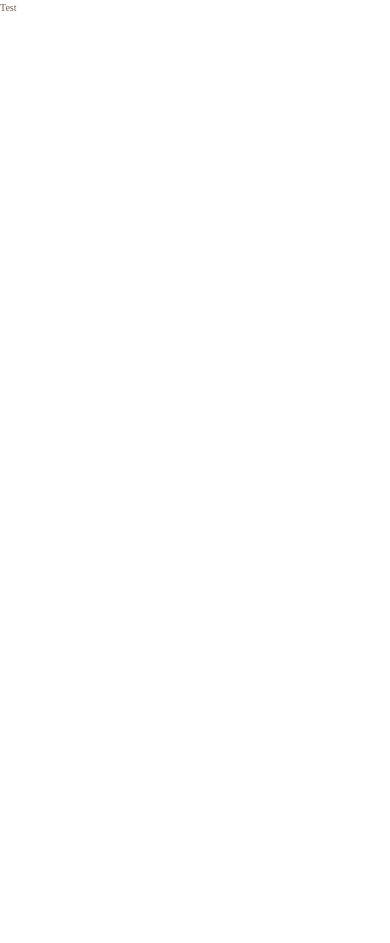
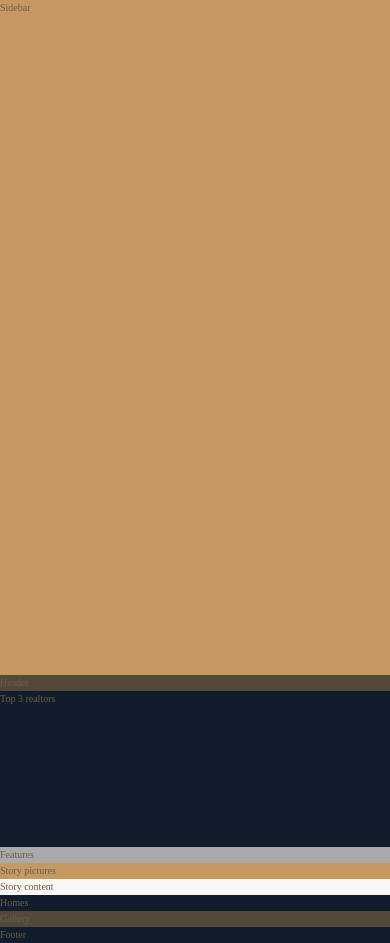
Before and after one commit to MohdSaifulM/Advanced_CSS_and_Sass, a website: page Nexter/index.html in a window 390 px wide. Before the commit the page ends 844 px from the top, so only its background shows below. Drawn offline with Linux system fonts and the light colour scheme.

Commit message:
:lipstick: Building the Overall Layout
Added the elements onto the grid container and determine the grid-template-rows. Note that we should already be thinking about making the app responsive at this point and use vh, vw, min-content and max-content

```diff
--- a/Nexter/index.html
+++ b/Nexter/index.html
@@ -12,6 +12,40 @@
         <title>nexter &mdash; your home, your freedom</title>
     </head>
     <body class="container">
-        Test
+        <div class="sidebar">
+            Sidebar
+        </div>
+
+        <header class="header">
+            Header
+        </header>
+
+        <div class="realtors">
+            Top 3 realtors
+        </div>
+
+        <section class="features">
+            Features
+        </section>
+
+        <div class="story__pictures">
+            Story pictures
+        </div>
+
+        <div class="story__content">
+            Story content
+        </div>
+
+        <section class="homes">
+            Homes
+        </section>
+
+        <section class="gallery">
+            Gallery
+        </section>
+
+        <footer class="footer">
+            Footer
+        </footer>
     </body>
 </html>
--- a/Nexter/sass/_base.scss
+++ b/Nexter/sass/_base.scss
@@ -33,3 +33,8 @@ body {
     font-weight: 300;
     line-height: 1.6;
 }
+
+.container {
+    display: grid;
+    grid-template-rows: 80vh min-content 40vw repeat(3, min-content);
+}
--- a/Nexter/sass/_features.scss
+++ b/Nexter/sass/_features.scss
@@ -0,0 +1,3 @@
+.features {
+    background-color: $color-grey-light-2;
+}
--- a/Nexter/sass/_footer.scss
+++ b/Nexter/sass/_footer.scss
@@ -0,0 +1,3 @@
+.footer {
+    background-color: $color-secondary;
+}
--- a/Nexter/sass/_gallery.scss
+++ b/Nexter/sass/_gallery.scss
@@ -0,0 +1,3 @@
+.gallery {
+    background-color: $color-grey-dark-1;
+}
--- a/Nexter/sass/_header.scss
+++ b/Nexter/sass/_header.scss
@@ -0,0 +1,3 @@
+.header {
+    background-color: $color-grey-dark-1;
+}
--- a/Nexter/sass/_homes.scss
+++ b/Nexter/sass/_homes.scss
@@ -0,0 +1,3 @@
+.homes {
+    background-color: $color-secondary;
+}
--- a/Nexter/sass/_realtors.scss
+++ b/Nexter/sass/_realtors.scss
@@ -0,0 +1,3 @@
+.realtors {
+    background-color: $color-secondary;
+}
--- a/Nexter/sass/_sidebar.scss
+++ b/Nexter/sass/_sidebar.scss
@@ -0,0 +1,3 @@
+.sidebar {
+    background-color: $color-primary;
+}
--- a/Nexter/sass/_story.scss
+++ b/Nexter/sass/_story.scss
@@ -0,0 +1,9 @@
+.story {
+    &__pictures {
+        background-color: $color-primary;
+    }
+
+    &__content {
+        background-color: $color-grey-light-1;
+    }
+}
```
Also changed, not shown: Nexter/css/style.css.
